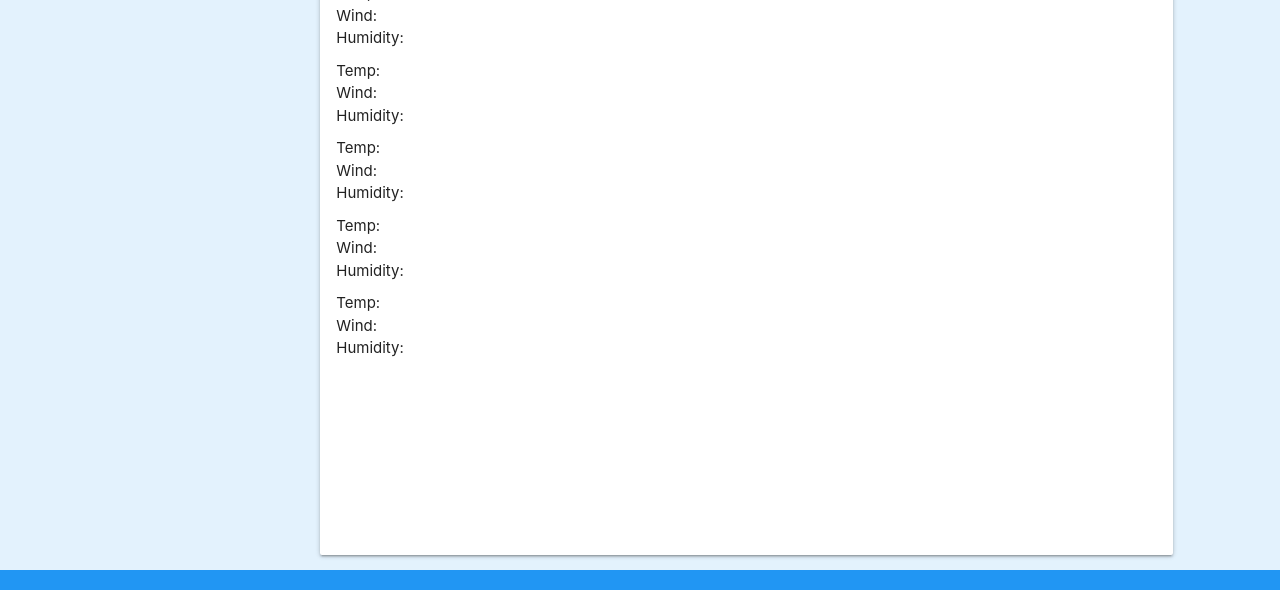
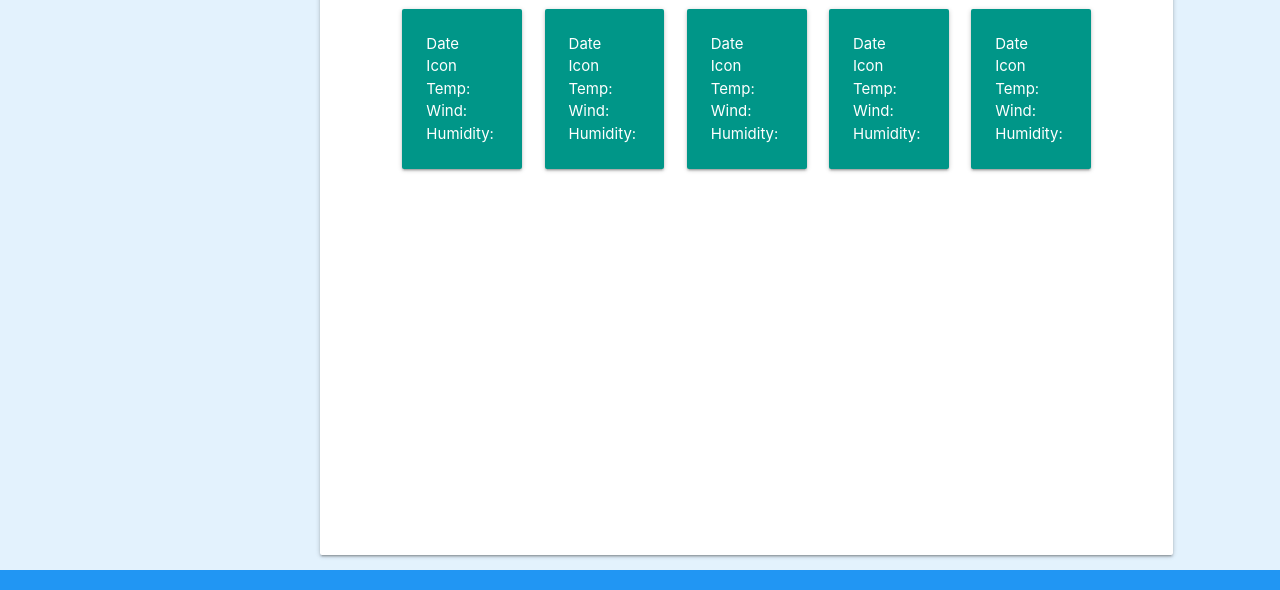
Before and after one commit to RJLennon/WeatherDashboard, a plain HTML site: page index.html in a window 1280 px wide. Shown: the part 409-999 px from the top of the page. Drawn offline with nearby package versions, Linux system fonts and the light colour scheme.

Commit message:
updated 5 day forcast cards

```diff
--- a/assets/css/style.css
+++ b/assets/css/style.css
@@ -4,3 +4,8 @@
     justify-content: center;
     font-weight: bold;
 }
+
+li:hover {
+    font-weight: bold;
+    cursor: pointer;
+  }
--- a/index.html
+++ b/index.html
@@ -36,40 +36,57 @@
         </div>
     </div>
     <div class="card col s8" style="min-height: 100vh;">
-        <h3 id="breweryTitle">This is the title</h3>
-        <div id="breweryContent">This is the content</div>
+        <h3 id="">This is the title</h3>
+        <div id="">Temp:</div>
+        <div id="">Wind:</div>
+        <div id="">Humidity:</div>
         <div>
-            <h3 style="padding: 5px">5 day forecast</h3>
-            <div class="d-flex flex-row">
-                <div id="dayInfo" style="padding: 5px;">
-                  <div id="timer1"></div>
-                  <div id="temp1">Temp:</div>
-                  <div id="wind1">Wind:</div>
-                  <div id="humid1">Humidity:</div>
+            <h4 style="padding: 5px">5 day forecast:</h4>
+            <div class="row">
+                <div class="col s2 offset-s1">
+                  <div class="card-panel teal">
+                    <div class="white-text">Date</div>
+                    <div class="white-text">Icon</div>
+                    <div class="white-text">Temp:</div>
+                    <div class="white-text">Wind:</div>
+                    <div class="white-text">Humidity:</div>
+                  </div>
                 </div>
-                <div id="dayInfo" style="padding: 5px;">
-                  <div id="timer2"></div>
-                  <div id="temp2">Temp:</div>
-                  <div id="wind2">Wind:</div>
-                  <div id="humid2">Humidity:</div>
+                <div class="col s2">
+                    <div class="card-panel teal">
+                        <div class="white-text">Date</div>
+                        <div class="white-text">Icon</div>
+                        <div class="white-text">Temp:</div>
+                        <div class="white-text">Wind:</div>
+                        <div class="white-text">Humidity:</div>
+                    </div>
                 </div>
-                <div id="dayInfo" style="padding: 5px;">
-                  <div id="timer3"></div>
-                  <div id="temp3">Temp:</div>
-                  <div id="wind3">Wind:</div>
-                  <div id="humid3">Humidity:</div>
+                <div class="col s2">
+                    <div class="card-panel teal">
+                        <div class="white-text">Date</div>
+                        <div class="white-text">Icon</div>
+                        <div class="white-text">Temp:</div>
+                        <div class="white-text">Wind:</div>
+                        <div class="white-text">Humidity:</div>
+                    </div>
                 </div>
-                <div id="dayInfo" style="padding: 5px;">
-                  <div id="timer4"></div>
-                  <div id="temp4">Temp:</div>
-                  <div id="wind4">Wind:</div>
-                  <div id="humid4">Humidity:</div>
+                <div class="col s2">
+                    <div class="card-panel teal">
+                        <div class="white-text">Date</div>
+                        <div class="white-text">Icon</div>
+                        <div class="white-text">Temp:</div>
+                        <div class="white-text">Wind:</div>
+                        <div class="white-text">Humidity:</div>
+                    </div>
                 </div>
-                <div id="dayInfo" style="padding: 5px;">
-                  <div id="timer5"></div>
-                  <div id="temp5">Temp:</div>
-                  <div id="wind5">Wind:</div>
-                  <div id="humid5">Humidity:</div>
+                <div class="col s2">
+                    <div class="card-panel teal">
+                        <div class="white-text">Date</div>
+                        <div class="white-text">Icon</div>
+                        <div class="white-text">Temp:</div>
+                        <div class="white-text">Wind:</div>
+                        <div class="white-text">Humidity:</div>
+                    </div>
                 </div>
             </div>
         </div>
```
